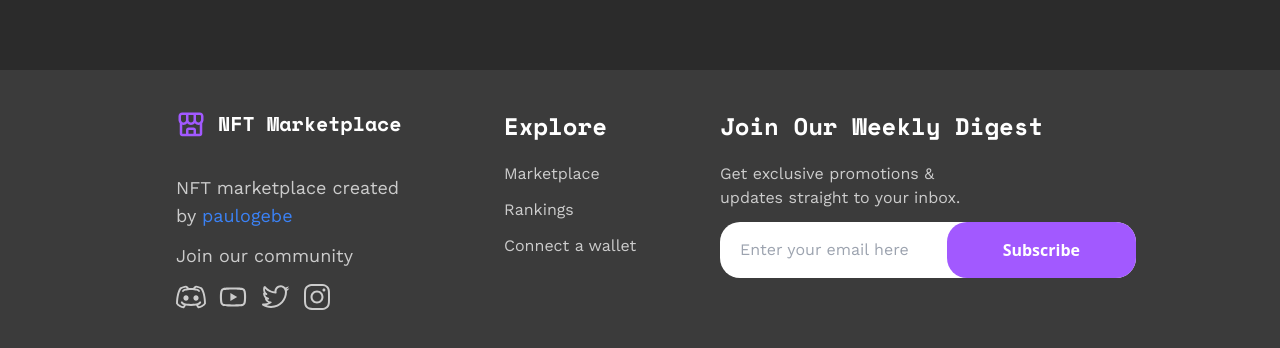
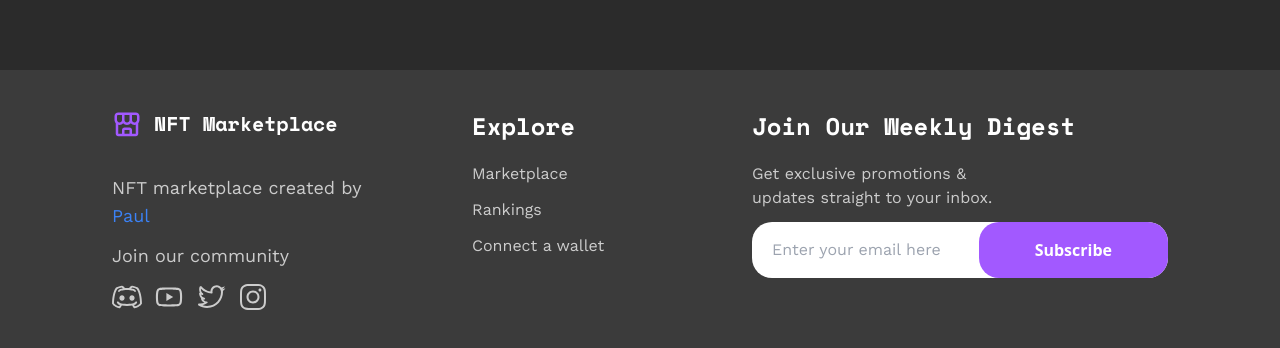
Before and after one commit to Judge-Paul/nft-marketplace, a React (Vite) app: page / in a window 1280 px wide. Shown: the part 816-1164 px from the top of the page. Built offline with nearby package versions, Linux system fonts and the light colour scheme; no server answers.

Commit message:
fix: set max width for navbar and footer

```diff
--- a/src/components/Footer.jsx
+++ b/src/components/Footer.jsx
@@ -1,19 +1,30 @@
 import React from "react";
-import { Link } from "react-router-dom"
-import { BiStoreAlt } from "react-icons/bi"
-import { RxTwitterLogo, RxInstagramLogo, RxDiscordLogo} from "react-icons/rx"
-import { AiOutlineYoutube, AiOutlineMail } from "react-icons/ai"
+import { Link } from "react-router-dom";
+import { BiStoreAlt } from "react-icons/bi";
+import { RxTwitterLogo, RxInstagramLogo, RxDiscordLogo } from "react-icons/rx";
+import { AiOutlineYoutube, AiOutlineMail } from "react-icons/ai";
 import { motion } from "framer-motion";
 
 export default function Footer() {
 	return (
-        <div className="grid grid-cols-1 lg:grid-cols-4 bg-[#3B3B3B] py-10 px-8 sm:px-24 lg:px-10 xl:px-44">
+		<div className="bg-[#3B3B3B]">
+			<div className="grid grid-cols-1 lg:grid-cols-4 lg:justify-between mx-auto max-w-7xl py-10 px-8 sm:px-24 lg:px-10 xl:px-28 2xl:px-0">
 				<div className="text-[#CCCCCC] font-workSans text-lg mt-10 lg:mt-0">
 					<div className="flex mb-4">
 						<BiStoreAlt className="text-[#A259FF]" size="30px" />
-                    <h4 className="mb-5 pl-3 text-xl text-white font-bold font-spaceMono">NFT Marketplace</h4>
+						<h4 className="mb-5 pl-3 text-xl text-white font-bold font-spaceMono">
+							NFT Marketplace
+						</h4>
 					</div>
-                <h4>NFT marketplace created by <a href="https://twitter.com/PaulOgebe" className="text-blue-500 hover:text-blue-700">paulogebe</a></h4>
+					<h4>
+						NFT marketplace created by{" "}
+						<a
+							href="https://twitter.com/jadge_dev"
+							className="text-blue-500 hover:text-blue-700"
+						>
+							Paul
+						</a>
+					</h4>
 					<p className="mt-3">Join our community</p>
 					<div className="flex mt-3">
 						<a href="https://www.discord.com">
@@ -22,16 +33,18 @@ export default function Footer() {
 						<a href="https://www.youtube.com">
 							<AiOutlineYoutube size="30px" className="mr-3" />
 						</a>
-                    <a href="https://www.twitter.com/paulogebe">
+						<a href="https://www.twitter.com/jadge_dev">
 							<RxTwitterLogo size="30px" className="mr-3" />
 						</a>
-                    <a href="https://www.instagram.com/paulogebe">
+						<a href="https://www.instagram.com">
 							<RxInstagramLogo size="30px" />
 						</a>
 					</div>
 				</div>
 				<div className="lg:ml-24 font-workSans text-[#CCCCCC] mt-10 lg:mt-0">
-                <h4 className="mb-5 text-2xl text-white font-bold font-spaceMono">Explore</h4>
+					<h4 className="mb-5 text-2xl text-white font-bold font-spaceMono">
+						Explore
+					</h4>
 					<Link to="/marketplace">
 						<p className="mb-3">Marketplace</p>
 					</Link>
@@ -42,9 +55,13 @@ export default function Footer() {
 						<p>Connect a wallet</p>
 					</Link>
 				</div>
-            <div className="lg:ml-20 lg:col-span-2 mt-10 lg:mt-0">
-                <h4 className="text-2xl mb-5 text-white font-bold font-spaceMono">Join Our Weekly Digest</h4>
-                <p className="text-[#CCCCCC] font-workSans w-64">Get exclusive promotions & updates straight to your inbox.</p>
+				<div className="lg:ml-20 xl:justify-self-end lg:col-span-2 mt-10 lg:mt-0">
+					<h4 className="text-2xl mb-5 text-white font-bold font-spaceMono">
+						Join Our Weekly Digest
+					</h4>
+					<p className="text-[#CCCCCC] font-workSans w-64">
+						Get exclusive promotions & updates straight to your inbox.
+					</p>
 					<div className="relative mt-3 w-full sm:w-[26rem]">
 						<input
 							type="text"
@@ -67,5 +84,6 @@ export default function Footer() {
 					</div>
 				</div>
 			</div>
-    )
+		</div>
+	);
 }
--- a/src/components/Navbar.jsx
+++ b/src/components/Navbar.jsx
@@ -16,7 +16,7 @@ function Navbar() {
 	return (
 		<>
 			<nav className="hidden md:block">
-        <div className="px-2 py-4 sm:px-6 xl:px-20">
+				<div className="px-2 py-4 sm:px-6 xl:px-20 2xl:px-0 mx-auto max-w-7xl">
 					<div className="flex justify-between">
 						<div className="flex-shrink-0 flex items-center">
 							<Link to="/" className="text-white font-semibold text-xl flex">
```
Lines whose indentation alone changed are shown as unchanged.
